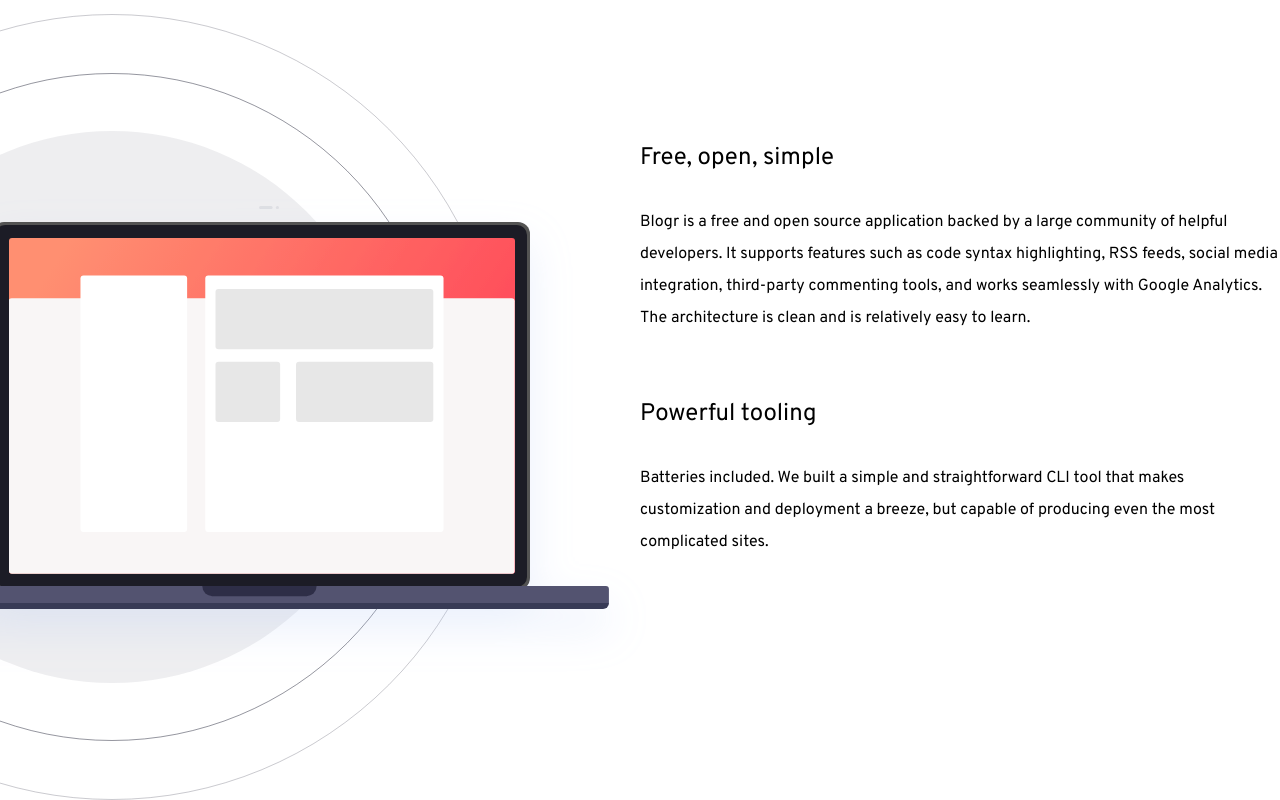
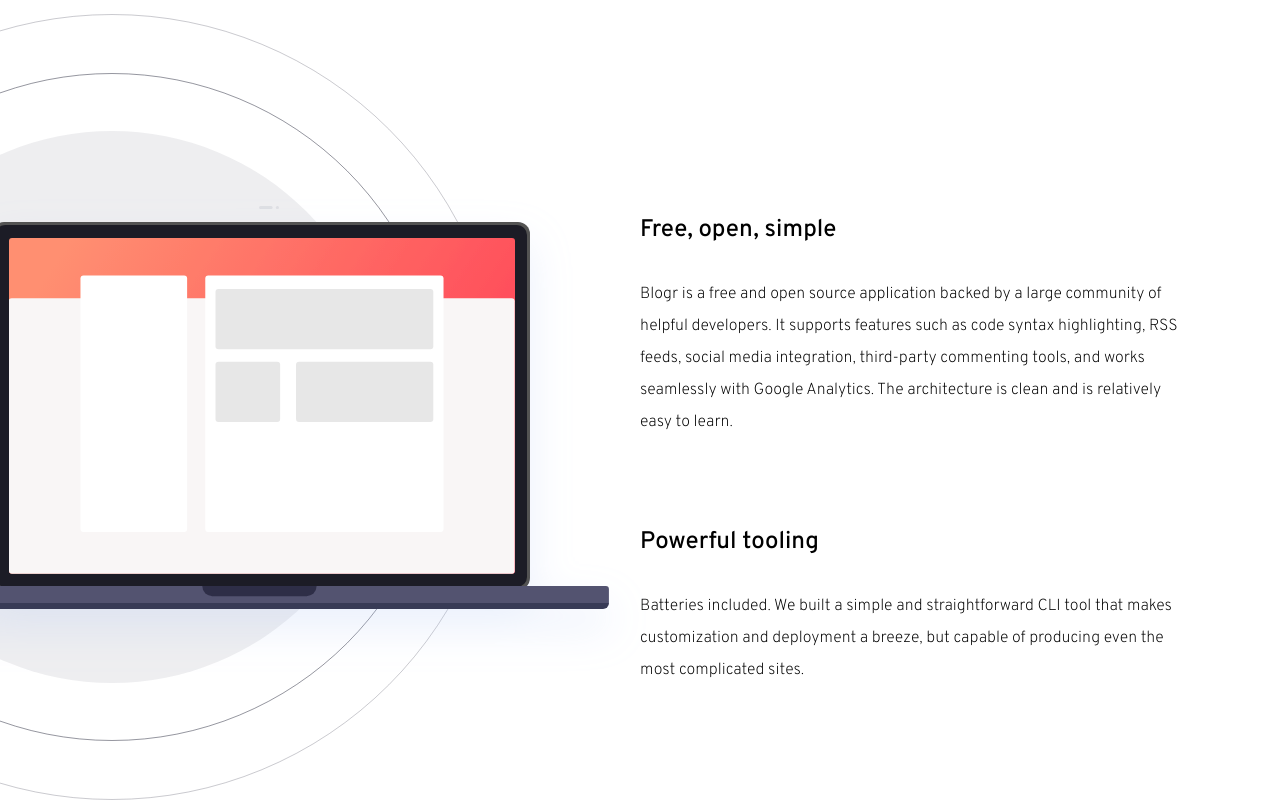
Before and after one commit to mikedeleon9/Blog-Landing-Page, a React (Vite) app: page / in a window 1280 px wide. Shown: the part 2020-2820 px from the top of the page. Built offline with nearby package versions, Linux system fonts and the light colour scheme.

Commit message:
added footer

```diff
--- a/src/components/LaptopComponent.jsx
+++ b/src/components/LaptopComponent.jsx
@@ -6,14 +6,14 @@
             <div className="flex-1">
                 <img className="laptop-image " src={laptopImage} alt="laptop image" />
             </div>
-            <div className="flex-1 mt-32 flex flex-col gap-16 text-base/8">
+            <div className="flex-1 mt-32 px-22 py-18 flex flex-col gap-22 text-base/8">
                 <div className="">
-                    <h2 className="text-2xl mb-8">Free, open, simple</h2>
-                    <p>Blogr is a free and open source application backed by a large community of helpful developers. It supports features such as code syntax highlighting, RSS feeds, social media integration, third-party commenting tools, and works seamlessly with Google Analytics. The architecture is clean and is relatively easy to learn.</p>
+                    <h2 className="text-2xl mb-8 font-medium">Free, open, simple</h2>
+                    <p className="text-graish font-extralight">Blogr is a free and open source application backed by a large community of helpful developers. It supports features such as code syntax highlighting, RSS feeds, social media integration, third-party commenting tools, and works seamlessly with Google Analytics. The architecture is clean and is relatively easy to learn.</p>
                 </div>
                 <div>
-                    <h2 className="text-2xl mb-8">Powerful tooling</h2>
-                    <p>Batteries included. We built a simple and straightforward CLI tool that makes customization and deployment a breeze, but capable of producing even the most complicated sites.</p>
+                    <h2 className="text-2xl mb-8 font-medium">Powerful tooling</h2>
+                    <p className="text-graish font-extralight">Batteries included. We built a simple and straightforward CLI tool that makes customization and deployment a breeze, but capable of producing even the most complicated sites.</p>
                 </div>
             </div>
         </div>
--- /dev/null
+++ b/src/components/footer.jsx
@@ -0,0 +1,9 @@
+
+
+export default function footer(){
+    return (
+        <div className="footerBG h-96">
+
+        </div>
+    )
+}
--- a/src/index.css
+++ b/src/index.css
@@ -58,6 +58,9 @@
   top: -150px;
 }
 
+.footerBG{
+  background: hsl(240, 10%, 16%);
+}
 
 /*
 - Very dark gray blue: hsl(237, 17%, 21%)
```
